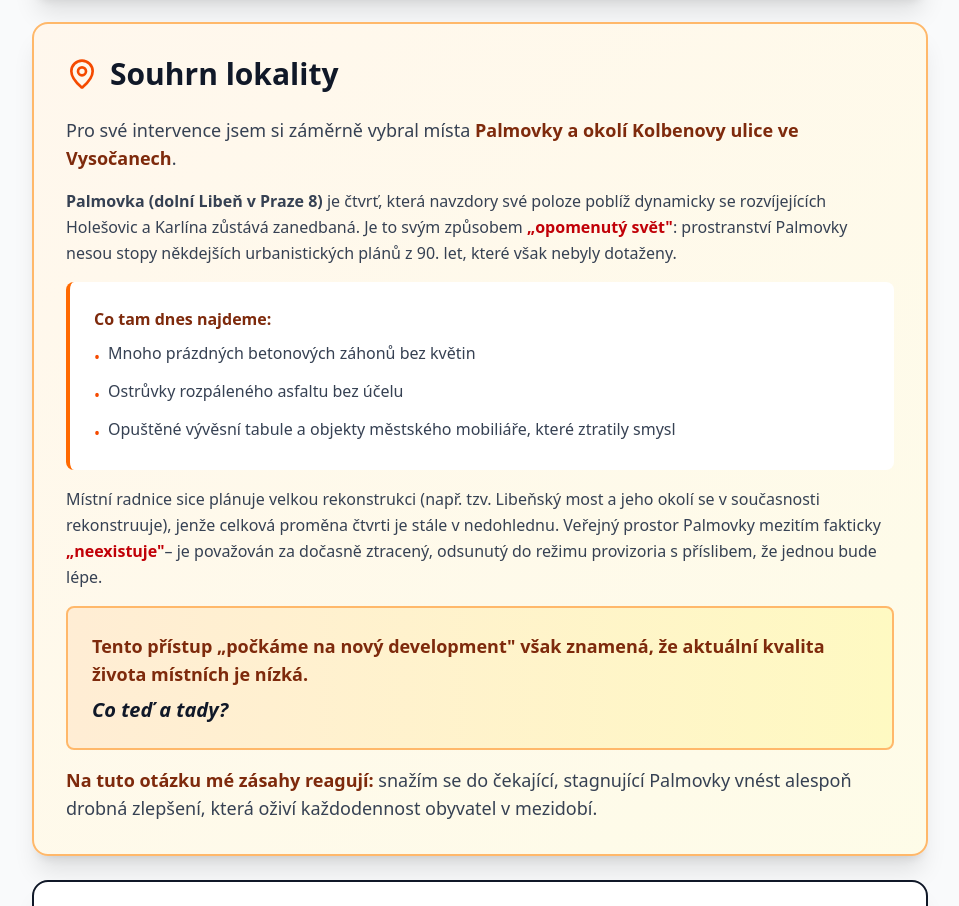
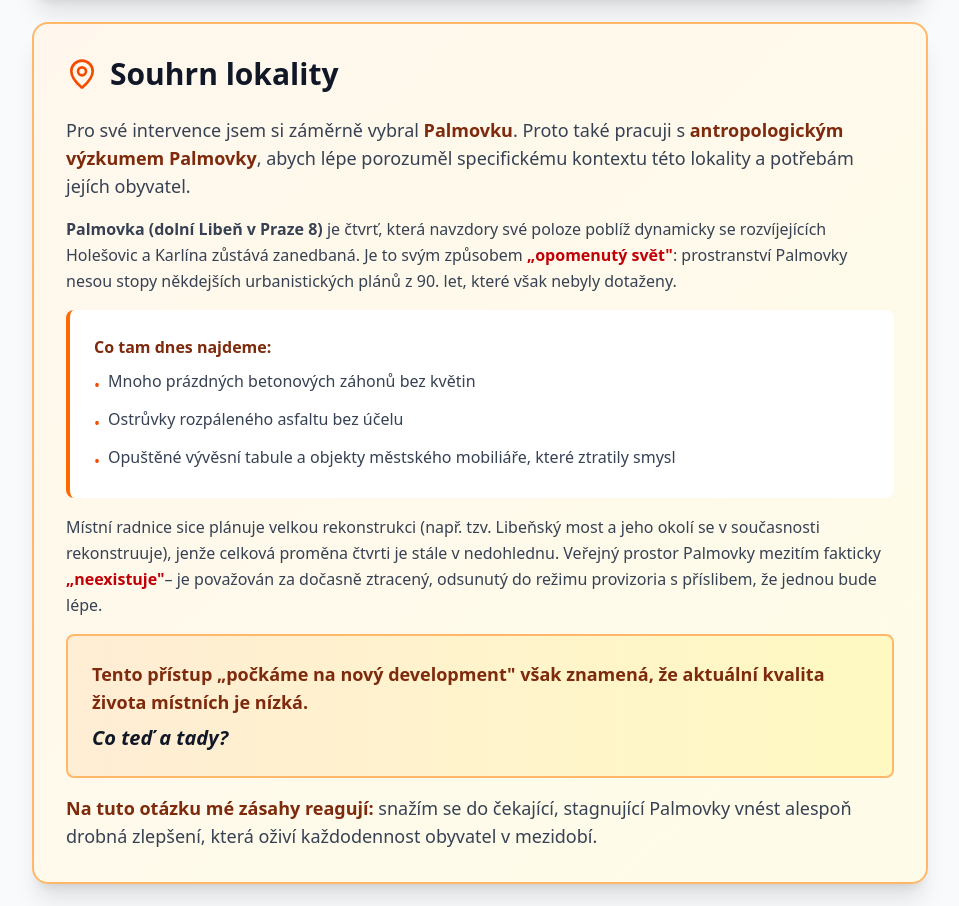
Before and after one commit to martintomekvfx/FAMU, a React (Vite) app in the folder semeter_one/famu-notes/: page /FAMU/project in a window 1280 px wide. Shown: the part 968-1874 px from the top of the page, without its empty margins (320-1279 px from the left). Built offline with nearby package versions, Linux system fonts and the light colour scheme.

Commit message:
Remove Kolbenka reference and add anthropological research mention

```diff
--- a/semeter_one/famu-notes/src/pages/ProjectPage.jsx
+++ b/semeter_one/famu-notes/src/pages/ProjectPage.jsx
@@ -294,7 +294,8 @@ function OverviewPage() {
         </div>
         <div className="space-y-4 text-gray-700 leading-relaxed">
           <p className="text-lg">
-            Pro své intervence jsem si záměrně vybral místa <strong className="text-orange-900">Palmovky a okolí Kolbenovy ulice ve Vysočanech</strong>.
+            Pro své intervence jsem si záměrně vybral <strong className="text-orange-900">Palmovku</strong>. Proto také pracuji s <strong className="text-orange-900">antropologickým výzkumem Palmovky</strong>,
+            abych lépe porozuměl specifickému kontextu této lokality a potřebám jejích obyvatel.
           </p>
 
           <p>
```
